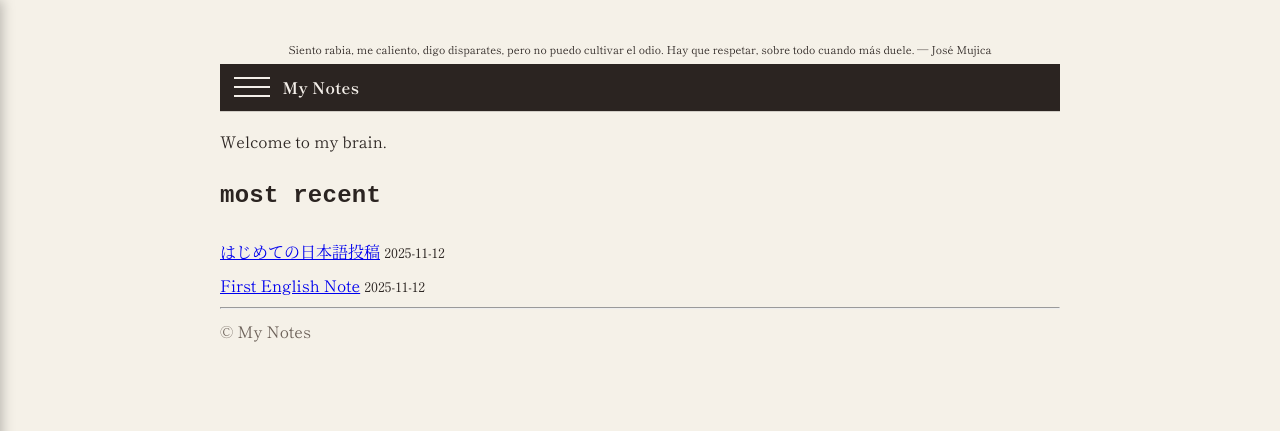
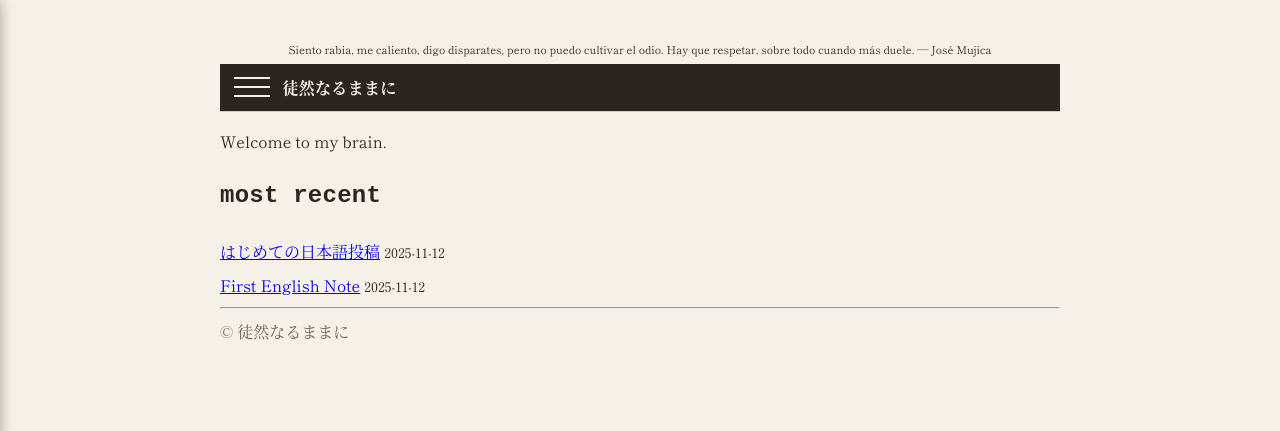
Before and after one commit to tsuredurenarumamani/notes, a Jekyll site: the page built from index.md, in a window 1280 px wide. Shown: the top 431 px of the page. Built offline with Jekyll 4.4.1, drawn with Linux system fonts in a browser that asks for light colours; some web fonts are replaced.

Commit message:
Update _config.yml

```diff
--- a/_config.yml
+++ b/_config.yml
@@ -1,4 +1,4 @@
-title: My Notes
+title: 徒然なるままに
 description: Notes in JA & EN
 theme: minima
 plugins:
```
